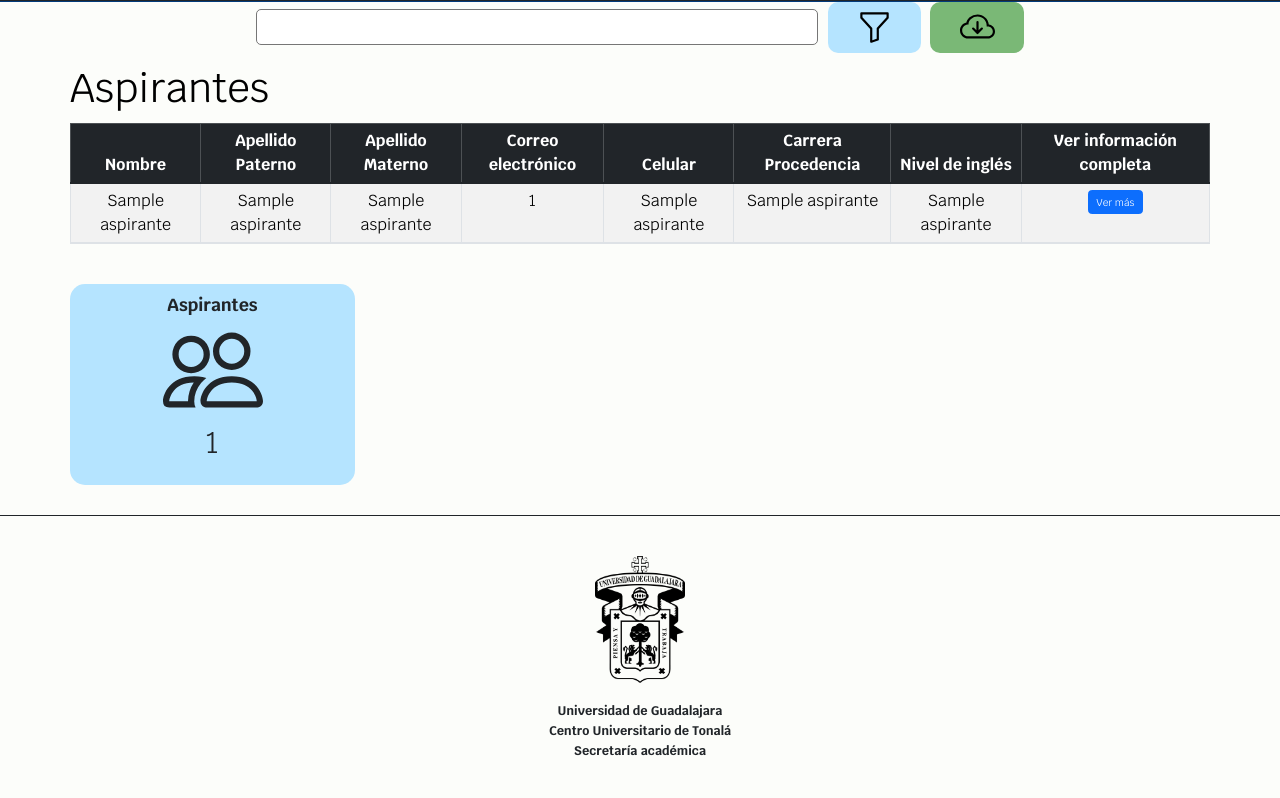
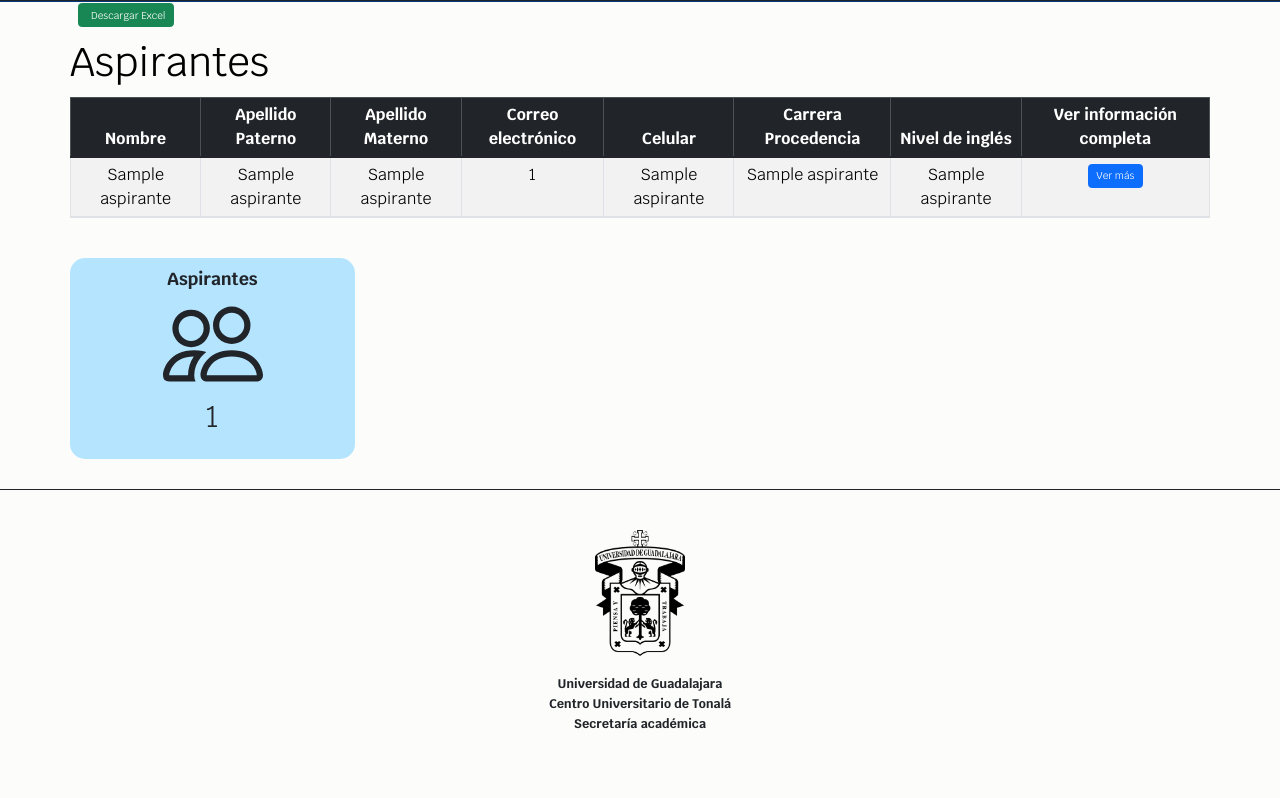
Before and after one commit to alanmichel10/ServicioSocial_SeguimientoDeEgresados, a Flask app: template src/templates/panelPrincipal/panelAdmin/dashboard/crud.html in a window 1280 px wide. Shown: the part 88-886 px from the top of the page. After the commit the page ends 817 px from the top, so only its background shows below. Run offline with Flask 2, Linux system fonts and the light colour scheme; the template is opened without the code that fills it: most values are stand-ins (such as "Sample title", 1, 10 or a date in 2020); some libraries are stand-ins or nearby versions.

Commit message:
CRUD del panel administrativo acomodado

```diff
--- a/src/templates/panelPrincipal/panelAdmin/dashboard/crud.html
+++ b/src/templates/panelPrincipal/panelAdmin/dashboard/crud.html
@@ -4,40 +4,10 @@
 
 <div class="container">
   <div class="row">
-    <div class="col text-center">
-      <input class="col-6 mx-2 busqueda" type="search" placeholder="">
-      <button type="button" class="btn-filtros col-1" data-bs-toggle="modal" data-bs-target="#staticBackdrop">
-        <svg xmlns="http://www.w3.org/2000/svg" width="35" height="35" fill="currentColor" class="bi bi-funnel" viewBox="0 0 16 16">
-          <path d="M1.5 1.5A.5.5 0 0 1 2 1h12a.5.5 0 0 1 .5.5v2a.5.5 0 0 1-.128.334L10 8.692V13.5a.5.5 0 0 1-.342.474l-3 1A.5.5 0 0 1 6 14.5V8.692L1.628 3.834A.5.5 0 0 1 1.5 3.5zm1 .5v1.308l4.372 4.858A.5.5 0 0 1 7 8.5v5.306l2-.666V8.5a.5.5 0 0 1 .128-.334L13.5 3.308V2z"/>
-        </svg>
-      </button>
-      <!-- Button de descargar excel-->
-      <button type="button" class="btn-Excel col-1 mx-2" onclick="window.location.href='/registros'">
-        <svg xmlns="http://www.w3.org/2000/svg" width="35" height="35" fill="currentColor" class="bi bi-cloud-arrow-down" viewBox="0 0 16 16">
-          <path fill-rule="evenodd" d="M7.646 10.854a.5.5 0 0 0 .708 0l2-2a.5.5 0 0 0-.708-.708L8.5 9.293V5.5a.5.5 0 0 0-1 0v3.793L6.354 8.146a.5.5 0 1 0-.708.708z"/>
-          <path d="M4.406 3.342A5.53 5.53 0 0 1 8 2c2.69 0 4.923 2 5.166 4.579C14.758 6.804 16 8.137 16 9.773 16 11.569 14.502 13 12.687 13H3.781C1.708 13 0 11.366 0 9.318c0-1.763 1.266-3.223 2.942-3.593.143-.863.698-1.723 1.464-2.383m.653.757c-.757.653-1.153 1.44-1.153 2.056v.448l-.445.049C2.064 6.805 1 7.952 1 9.318 1 10.785 2.23 12 3.781 12h8.906C13.98 12 15 10.988 15 9.773c0-1.216-1.02-2.228-2.313-2.228h-.5v-.5C12.188 4.825 10.328 3 8 3a4.53 4.53 0 0 0-2.941 1.1z"/>
-        </svg>
-      </button>
-    </div>
-  </div>
-</div>
-
-
-<!-- Modal -->
-<div class="modal fade" id="staticBackdrop" data-bs-backdrop="static" data-bs-keyboard="false" tabindex="-1" aria-labelledby="staticBackdropLabel" aria-hidden="true">
-  <div class="modal-dialog modal-dialog-centered modal-dialog-scrollable">
-    <div class="modal-content">
-      <div class="modal-header">
-        <h1 class="modal-title fs-5" id="staticBackdropLabel">Filtros|</h1>
-        <button type="button" class="btn-close" data-bs-dismiss="modal" aria-label="Close"></button>
-      </div>
-      <div class="modal-body">
-        ...
-      </div>
-      <div class="modal-footer">
-        <button type="button" class="btn btn-secondary" data-bs-dismiss="modal">Close</button>
-        <button type="button" class="btn btn-primary">Understood</button>
-      </div>
+    <div class="col">
+      <a href="{{ url_for('descargar_excel') }}" class="btn btn-success">
+        <i class="fas fa-file-excel me-2"></i>Descargar Excel
+      </a>
     </div>
   </div>
 </div>
```
